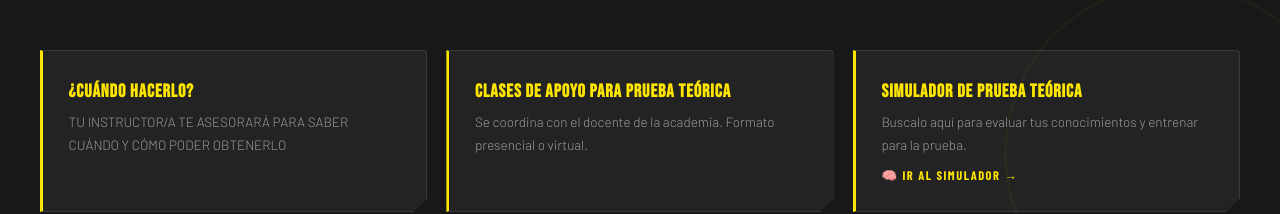
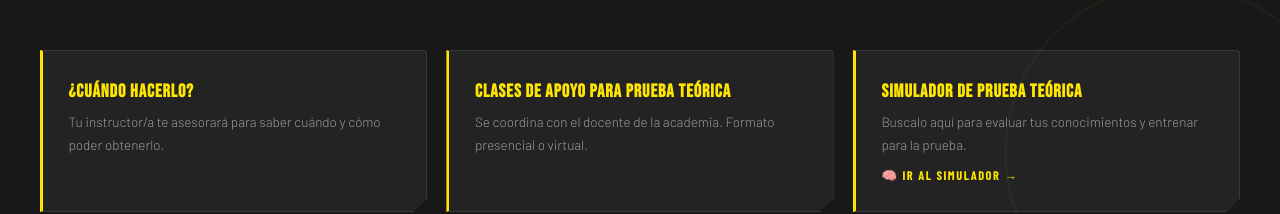
Before and after one commit to ismagab/academia-punta, a Next.js app: page / in a window 1280 px wide. Shown: the part 2757-2971 px from the top of the page. Built offline with nearby package versions, Linux system fonts and the light colour scheme.

Commit message:
update page.tsx

```diff
--- a/app/page.tsx
+++ b/app/page.tsx
@@ -954,7 +954,7 @@ export default function Home() {
           <h2 className="section-title reveal-left">Guía para <span>obtener tu licencia</span></h2>
           <div className="guia-grid">
             {[
-              {title:"¿CUÁNDO HACERLO?",  desc:"TU INSTRUCTOR/A TE ASESORARÁ PARA SABER CUÁNDO Y CÓMO PODER OBTENERLO"},
+              {title:"¿CUÁNDO HACERLO?",  desc:"Tu instructor/a te asesorará para saber cuándo y cómo poder obtenerlo."},
               {title:"Clases de apoyo para prueba teórica",    desc:"Se coordina con el docente de la academia. Formato presencial o virtual."},
               {title:"Simulador de prueba teórica",    desc:"Buscalo aquí para evaluar tus conocimientos y entrenar para la prueba.", link2:true},
               {title:"Aptitud Física",    desc:"Concurrí a una institución autorizada. El carnet de salud NO es válido.", link:true},
```
